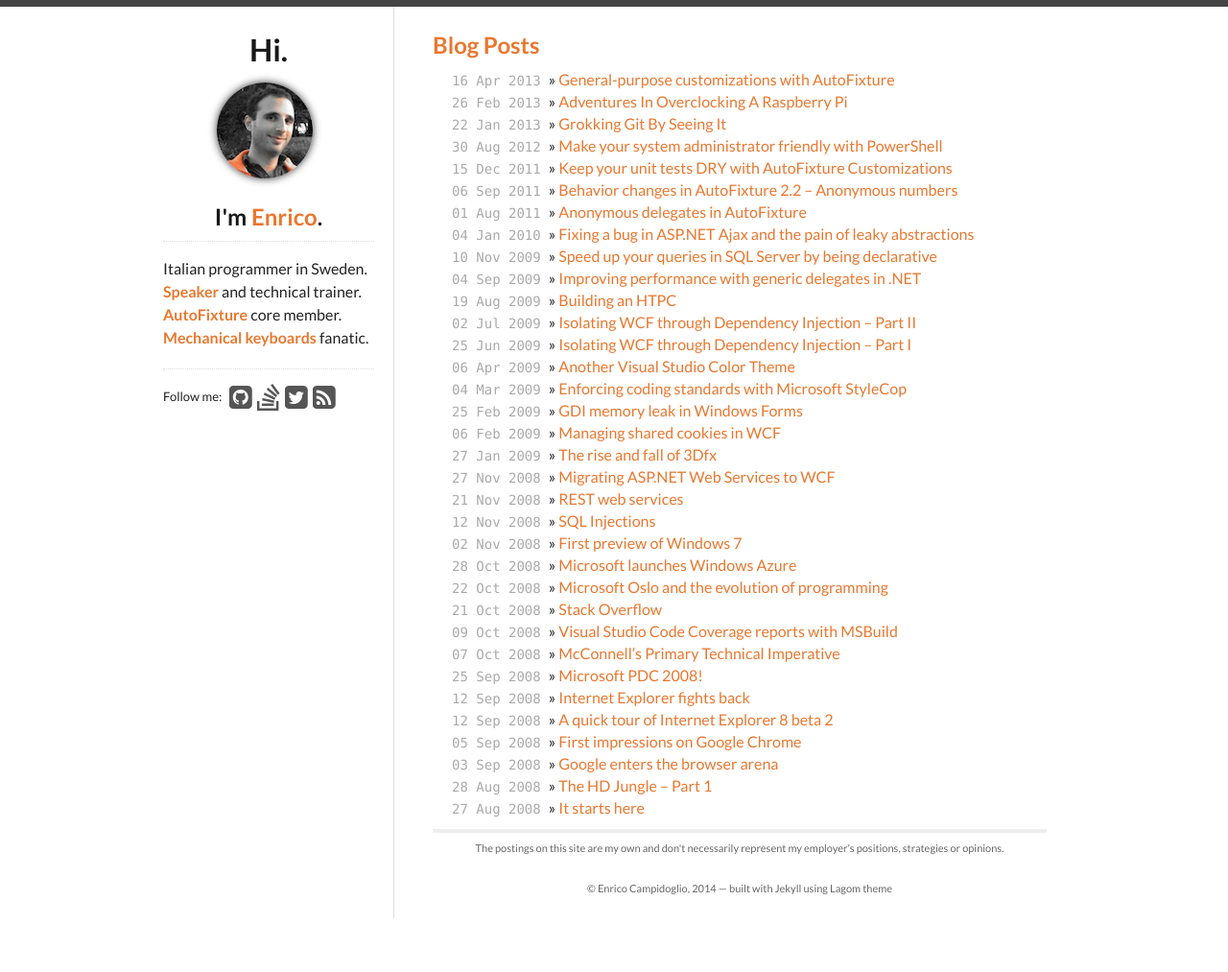
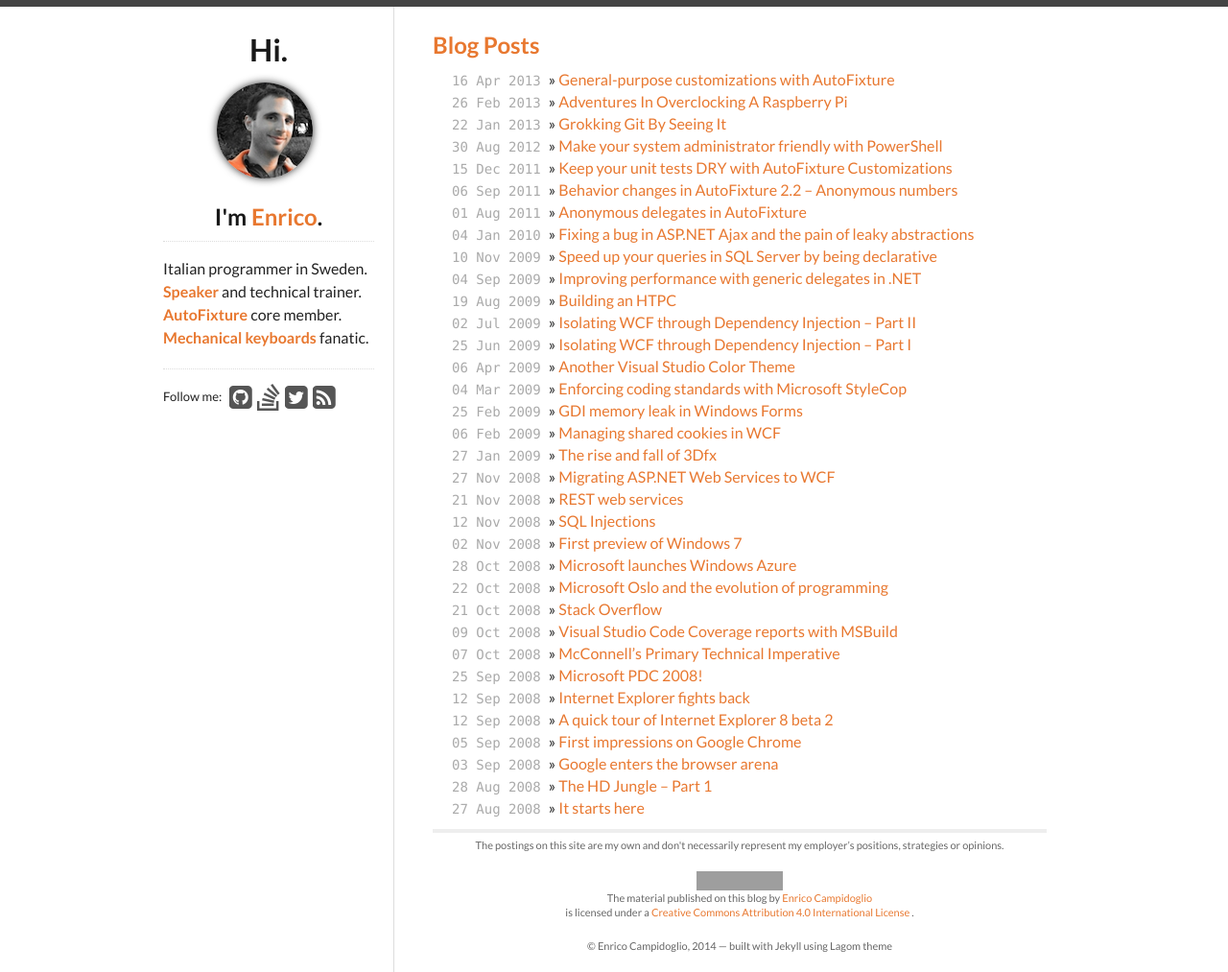
Before and after one commit to megakemp/megakemp.github.io, a Jekyll site: the page built from index.html, in a window 1280 px wide. Shown: the whole page at 96% size. Built offline with Jekyll 4.4.1, drawn with Linux system fonts in a browser that asks for light colours; nearby versions of some CDN libraries; Markdown is read by kramdown in place of the engine named in the settings; comment, search, counter and statistics services are not loaded; before the commit the page ends 957 px from its top, so only the background shows below that; grey boxes are pictures that could not be loaded.

Commit message:
Adds license information.

```diff
--- a/_includes/css/screen.css
+++ b/_includes/css/screen.css
@@ -378,6 +378,7 @@
   margin-top: 5px;
   font-size: 11px;
   text-align: center;
+  line-height: 15px;
 }
 
 .footnotes {
--- a/_includes/footer.html
+++ b/_includes/footer.html
@@ -7,6 +7,10 @@
   {% endif %}
 
   <p>
+    {% include license.html %}
+  </p>
+
+  <p>
     © {{ site.theme.name }}, 2014 &mdash; built with Jekyll using Lagom theme
   </p>
 </div>
--- /dev/null
+++ b/_includes/license.html
@@ -0,0 +1,17 @@
+<a rel="license" href="http://creativecommons.org/licenses/by/4.0/">
+  <img alt="Creative Commons License"
+       style="border-width:0; display:block; margin-left:auto; margin-right:auto;"
+       src="http://i.creativecommons.org/l/by/4.0/80x15.png" />
+</a>
+<span xmlns:dct="http://purl.org/dc/terms/" property="dct:title">
+  The material published on this blog
+</span>
+by
+<a xmlns:cc="http://creativecommons.org/ns#" href="http://megakemp.com" property="cc:attributionName" rel="cc:attributionURL">
+  Enrico Campidoglio
+</a>
+<br />
+is licensed under a
+<a rel="license" href="http://creativecommons.org/licenses/by/4.0/">
+  Creative Commons Attribution 4.0 International License
+</a>.
```
